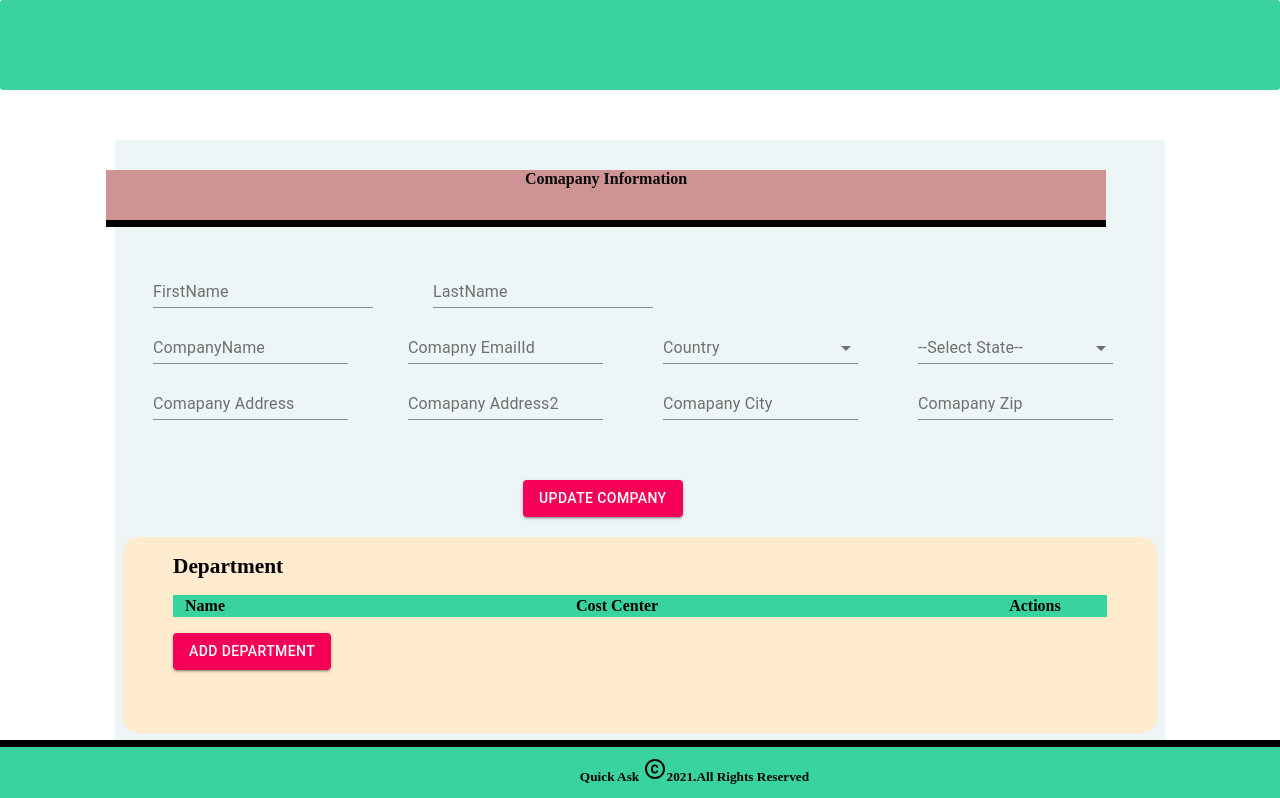
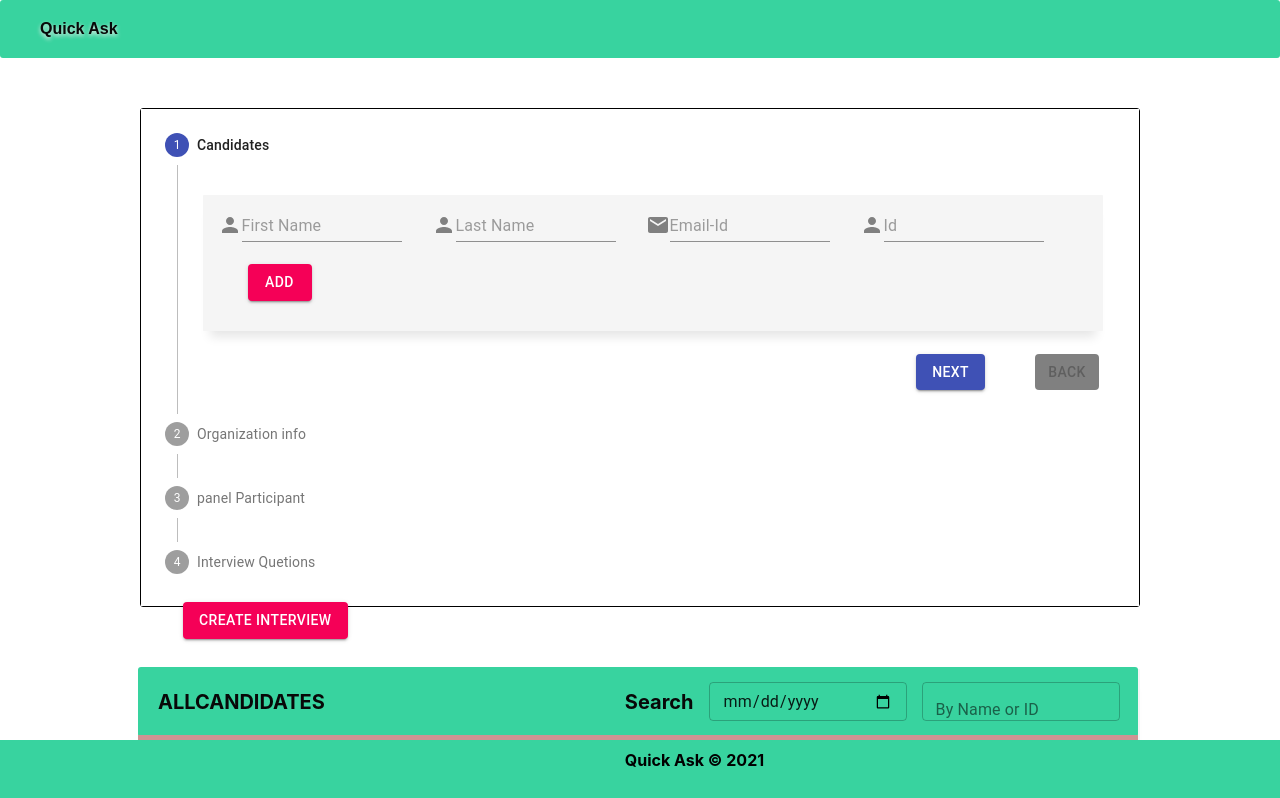
Before and after one commit to Dhruvikakadiya/webapp, a React (Create React App) app: page / in a window 1280 px wide. Shown: the top 798 px of the page. Built offline with nearby package versions, Linux system fonts and the light colour scheme.

Commit message:
Add button added

```diff
--- a/src/index.js
+++ b/src/index.js
@@ -1,30 +1,30 @@
-// import React from 'react';
-// import ReactDOM from 'react-dom';
-// import './index.css';
-// import App from './App';
-// import reportWebVitals from './reportWebVitals';
+import React from 'react';
+import ReactDOM from 'react-dom';
+import './index.css';
+import App from './App';
+import reportWebVitals from './reportWebVitals';
 
-// ReactDOM.render(
-//   <React.StrictMode>
-//     <App />
-//   </React.StrictMode>,
-//   document.getElementById('root')
-// );
+ReactDOM.render(
+  <React.StrictMode>
+    <App />
+  </React.StrictMode>,
+  document.getElementById('root'));
+
 
 // If you want to start measuring performance in your app, pass a function
 // to log results (for example: reportWebVitals(console.log))
 // or send to an analytics endpoint. Learn more: https://bit.ly/CRA-vitals
 // reportWebVitals();
 
-import React from 'react';
-import ReactDOM from 'react-dom';
-import Comprofile from './QuickAsk/componet1/companyprofile/Comprofile'
-import App from './App';
+// import React from 'react';
+// import ReactDOM from 'react-dom';
+// import Comprofile from './QuickAsk/componet1/companyprofile/Comprofile'
+// import App from './App';
 
 
-ReactDOM.render(
-  <React.StrictMode>
-   <Comprofile/>
-  </React.StrictMode>,
-  document.getElementById('root')
-);
+// ReactDOM.render(
+//   <React.StrictMode>
+//    <Comprofile/>
+//   </React.StrictMode>,
+//   document.getElementById('root')
+// );
```
